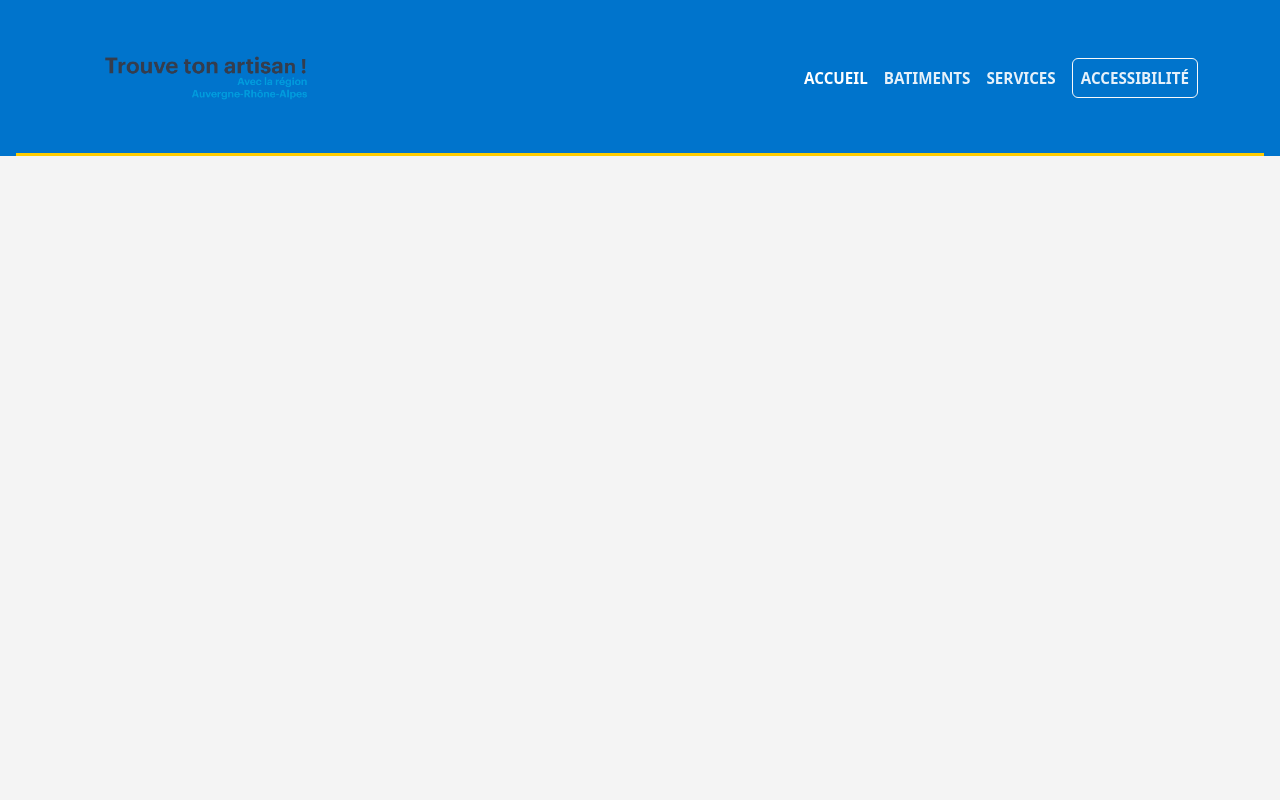
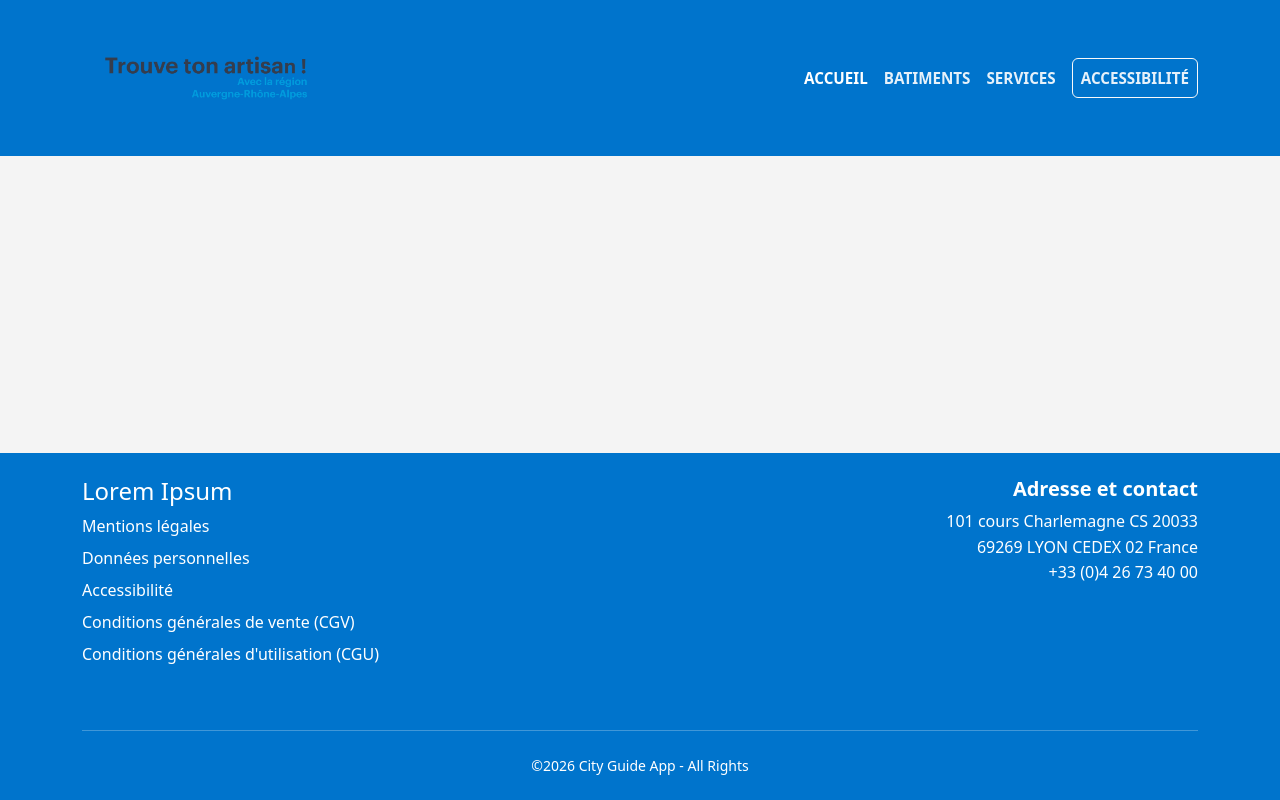
Before and after one commit to IlCarra/Devoir-TrouveTonArtisan, a React (Create React App) app in the folder trouveartisan/: page / in a window 1280 px wide. Built offline with nearby package versions, Linux system fonts and the light colour scheme.

Commit message:
Creation of the footer

```diff
--- a/trouveartisan/src/App.js
+++ b/trouveartisan/src/App.js
@@ -3,6 +3,7 @@ import { BrowserRouter as Router, Routes, Route } from 'react-router-dom';
 
 // 1. Importa il componente Header (Navbar)
 import Header from './components/navbar';
+import Footer from './components/footer';
 
 // Importa i tuoi stili
 import './App.scss';
@@ -10,17 +11,17 @@ import './App.scss';
 function App() {
   return (
     <Router>
-      <div className="App">
+      <div className="App d-flex flex-column min-vh-100">
         <Header />
 
-        <main id="main-content" role="main">
+        <main id="main-content" className="flex-grow-1" role="main">
           <Routes>
             <Route path="/"/>
             {/* Aggiungi qui le altre rotte man mano che crei le pagine */}
           </Routes>
         </main>
 
-        {/* Qui potresti inserire il componente Footer più avanti */}
+        <Footer />
       </div>
     </Router>
   );
--- a/trouveartisan/src/App.scss
+++ b/trouveartisan/src/App.scss
@@ -6,6 +6,7 @@
 @import "bootstrap/scss/bootstrap";
 
 @import "./styles/navbar";
+@import "./styles/footer";
 
 .App {
   text-align: center;
--- /dev/null
+++ b/trouveartisan/src/components/footer.js
@@ -0,0 +1,40 @@
+import React from "react";
+
+function Footer() {
+    return (
+        <div className="main-footer bg-primary text-white py-4">
+            <div className="container">
+                <div className="row justify-content-between align-items-start text-start">
+                    <div className="col-md-5 col-sm-12 mb-4">
+                        <h4>Lorem Ipsum</h4>
+                        <ul className="list-unstyled footer-links">
+                            <li>Mentions légales</li>
+                            <li>Données personnelles</li>
+                            <li>Accessibilité</li>
+                            <li>Conditions générales de vente (CGV)</li>
+                            <li>Conditions générales d'utilisation (CGU)</li>
+                        </ul>
+                    </div>
+                    <div className="col-md-5 col-sm-12 text-md-end">
+                        <h5 className="fw-bold">Adresse et contact</h5>
+                        <address className="mb-0">
+                            101 cours Charlemagne CS 20033<br />
+                            69269 LYON CEDEX 02 France<br />
+                            +33 (0)4 26 73 40 00
+                        </address>
+                    </div>
+                </div>
+
+                <hr className="bg-white opacity-25 my-4" />
+
+                <div className="footer-bottom text-center">
+                    <p className="small mb-0">
+                        &copy;{new Date().getFullYear()} City Guide App - All Rights
+                    </p>
+                </div>
+            </div>
+        </div>
+    )
+}
+
+export default Footer;
--- a/trouveartisan/src/components/navbar.js
+++ b/trouveartisan/src/components/navbar.js
@@ -13,7 +13,6 @@ function Header() {
 
             <Navbar bg="primary" variant="dark" expand="lg" sticky="top" collapseOnSelect>
                 <Container>
-                    {/* Logo / Brand */}
                     <Navbar.Brand as={NavLink} to="/" className="d-flex align-items-center">
                         <img src="/logo.png" alt="Auvergne-Rhone-Alpes" className="navbar-logo" />
                     </Navbar.Brand>
--- /dev/null
+++ b/trouveartisan/src/styles/_footer.scss
@@ -0,0 +1,15 @@
+.main-footer {
+    background-color: #004494;
+
+    .footer-links li{
+        margin-bottom: 8px;
+        cursor: pointer;
+        &:hover {
+            color: #ffcc00
+        }
+    }
+
+    address {
+        line-height: 1.6;
+    }
+}
--- a/trouveartisan/src/styles/_navbar.scss
+++ b/trouveartisan/src/styles/_navbar.scss
@@ -52,16 +52,6 @@
     &.active {
       color: #fff !important;
       font-weight: 600;
-
-      &::after {
-        content: "";
-        position: absolute;
-        bottom: 5px;
-        left: 1rem;
-        right: 1rem;
-        height: 3px;
-        background-color: $active-gold;
-      }
     }
 
     &:focus {
```
